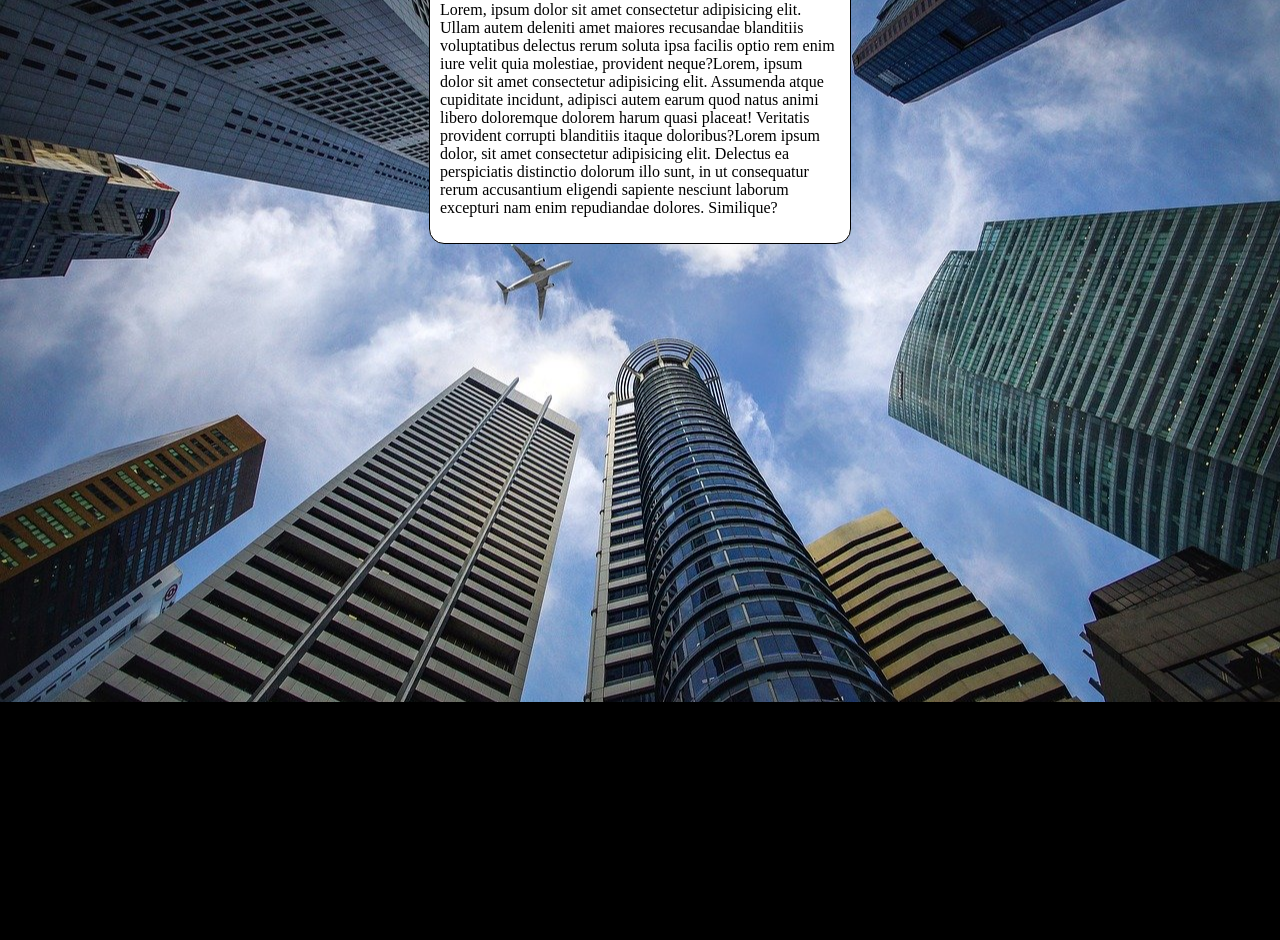
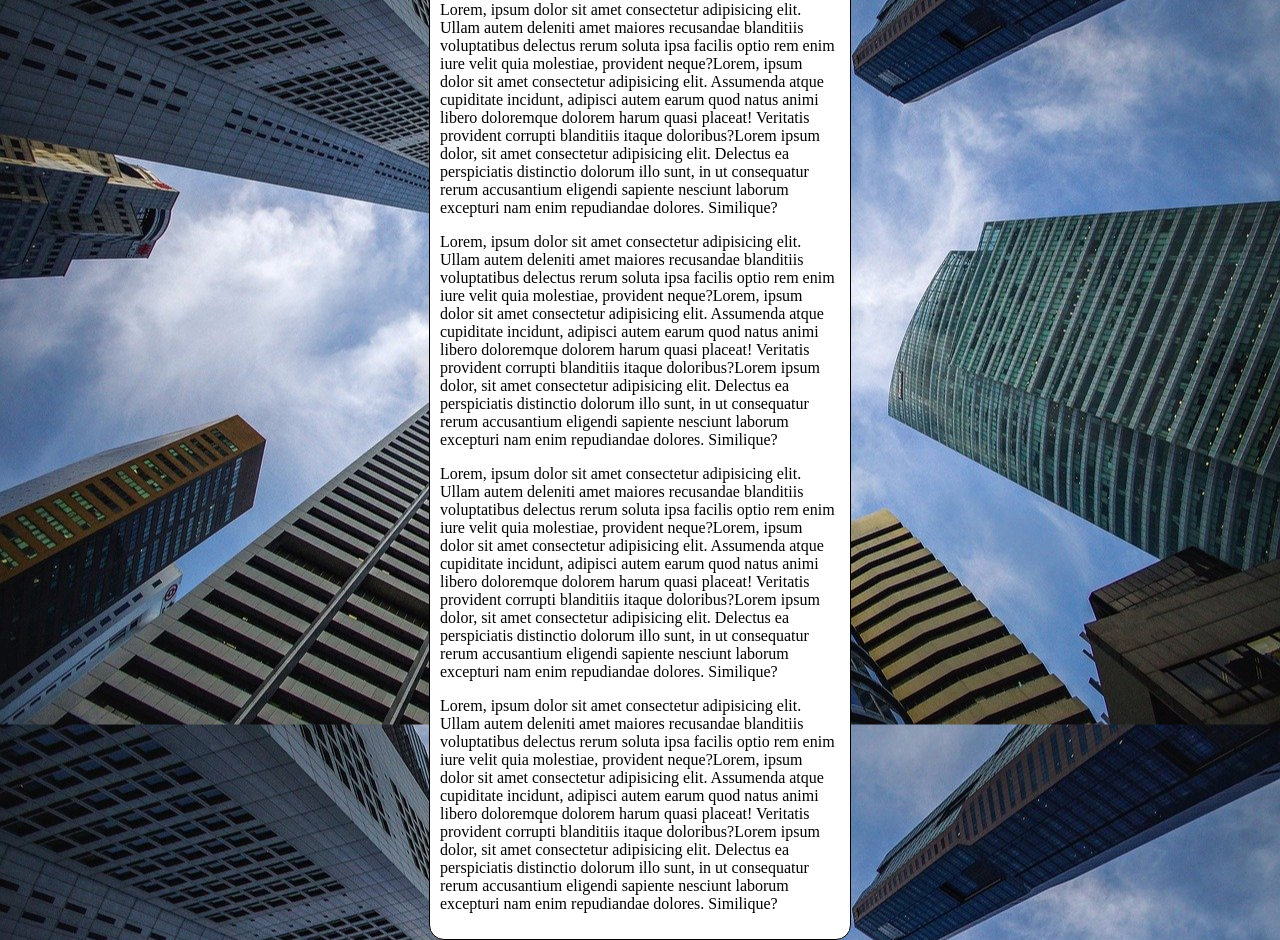
Before and after one commit to pmbpablo/HTML-CSS, a plain HTML site: page exercicios/ex022/fundo006.html in a window 1280 px wide. Shown: the part 98-1038 px from the top of the page. Before the commit the page ends 800 px from the top, so only its background shows below. Drawn offline with Linux system fonts and the light colour scheme.

Commit message:
Update fundo006.html

```diff
--- a/exercicios/ex022/fundo006.html
+++ b/exercicios/ex022/fundo006.html
@@ -10,7 +10,7 @@
             background-color: black; /* é recomendavel que ponha-se uma cor no fundo*/
             background-image: url(imagens/wallpaper002.jpg);
             background-position: center;
-            background-repeat: no-repeat;
+            background-repeat: repeat-y;
             background-size: cover; /* o padrão é o auto, tem o contain que mostra a imagem inteira sem alteração e tem tambem a cover que adequa a imagem para o tamanho da tela  */
         }
         main{
@@ -27,6 +27,9 @@
     <main>
         <h1>teste</h1>
         <p>Lorem, ipsum dolor sit amet consectetur adipisicing elit. Ullam autem deleniti amet maiores recusandae blanditiis voluptatibus delectus rerum soluta ipsa facilis optio rem enim iure velit quia molestiae, provident neque?Lorem, ipsum dolor sit amet consectetur adipisicing elit. Assumenda atque cupiditate incidunt, adipisci autem earum quod natus animi libero doloremque dolorem harum quasi placeat! Veritatis provident corrupti blanditiis itaque doloribus?Lorem ipsum dolor, sit amet consectetur adipisicing elit. Delectus ea perspiciatis distinctio dolorum illo sunt, in ut consequatur rerum accusantium eligendi sapiente nesciunt laborum excepturi nam enim repudiandae dolores. Similique?</p>
+        <p>Lorem, ipsum dolor sit amet consectetur adipisicing elit. Ullam autem deleniti amet maiores recusandae blanditiis voluptatibus delectus rerum soluta ipsa facilis optio rem enim iure velit quia molestiae, provident neque?Lorem, ipsum dolor sit amet consectetur adipisicing elit. Assumenda atque cupiditate incidunt, adipisci autem earum quod natus animi libero doloremque dolorem harum quasi placeat! Veritatis provident corrupti blanditiis itaque doloribus?Lorem ipsum dolor, sit amet consectetur adipisicing elit. Delectus ea perspiciatis distinctio dolorum illo sunt, in ut consequatur rerum accusantium eligendi sapiente nesciunt laborum excepturi nam enim repudiandae dolores. Similique?</p>
+        <p>Lorem, ipsum dolor sit amet consectetur adipisicing elit. Ullam autem deleniti amet maiores recusandae blanditiis voluptatibus delectus rerum soluta ipsa facilis optio rem enim iure velit quia molestiae, provident neque?Lorem, ipsum dolor sit amet consectetur adipisicing elit. Assumenda atque cupiditate incidunt, adipisci autem earum quod natus animi libero doloremque dolorem harum quasi placeat! Veritatis provident corrupti blanditiis itaque doloribus?Lorem ipsum dolor, sit amet consectetur adipisicing elit. Delectus ea perspiciatis distinctio dolorum illo sunt, in ut consequatur rerum accusantium eligendi sapiente nesciunt laborum excepturi nam enim repudiandae dolores. Similique?</p>
+        <p>Lorem, ipsum dolor sit amet consectetur adipisicing elit. Ullam autem deleniti amet maiores recusandae blanditiis voluptatibus delectus rerum soluta ipsa facilis optio rem enim iure velit quia molestiae, provident neque?Lorem, ipsum dolor sit amet consectetur adipisicing elit. Assumenda atque cupiditate incidunt, adipisci autem earum quod natus animi libero doloremque dolorem harum quasi placeat! Veritatis provident corrupti blanditiis itaque doloribus?Lorem ipsum dolor, sit amet consectetur adipisicing elit. Delectus ea perspiciatis distinctio dolorum illo sunt, in ut consequatur rerum accusantium eligendi sapiente nesciunt laborum excepturi nam enim repudiandae dolores. Similique?</p>
     </main>
 </body>
 </html>
```
